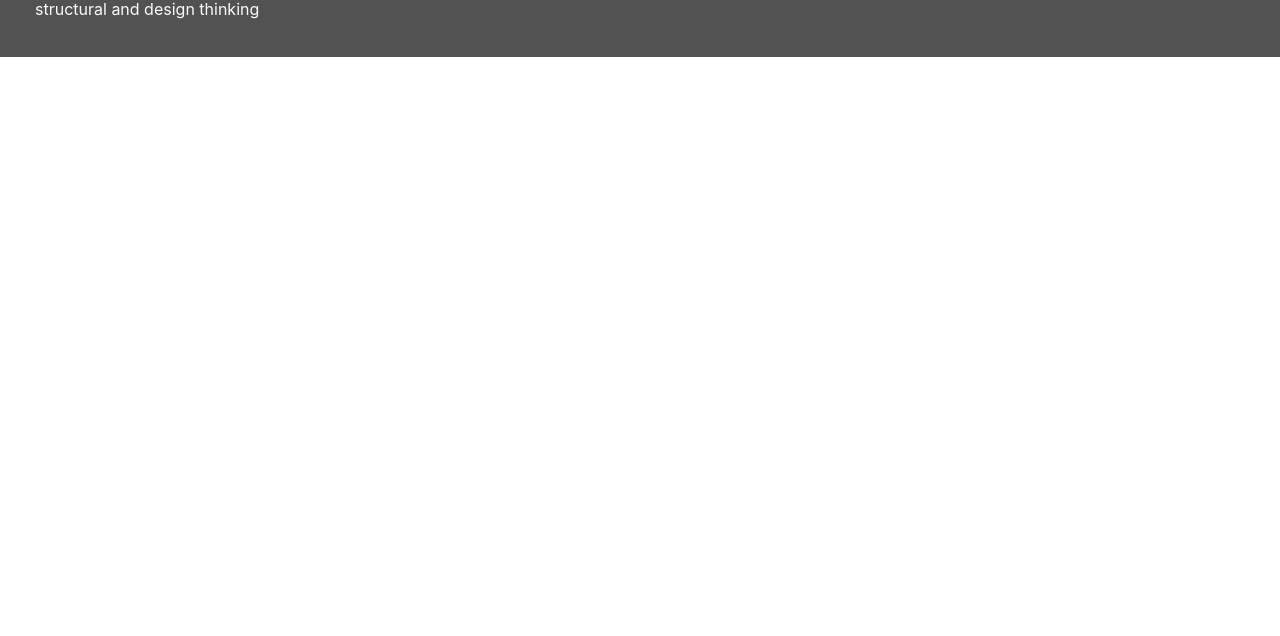
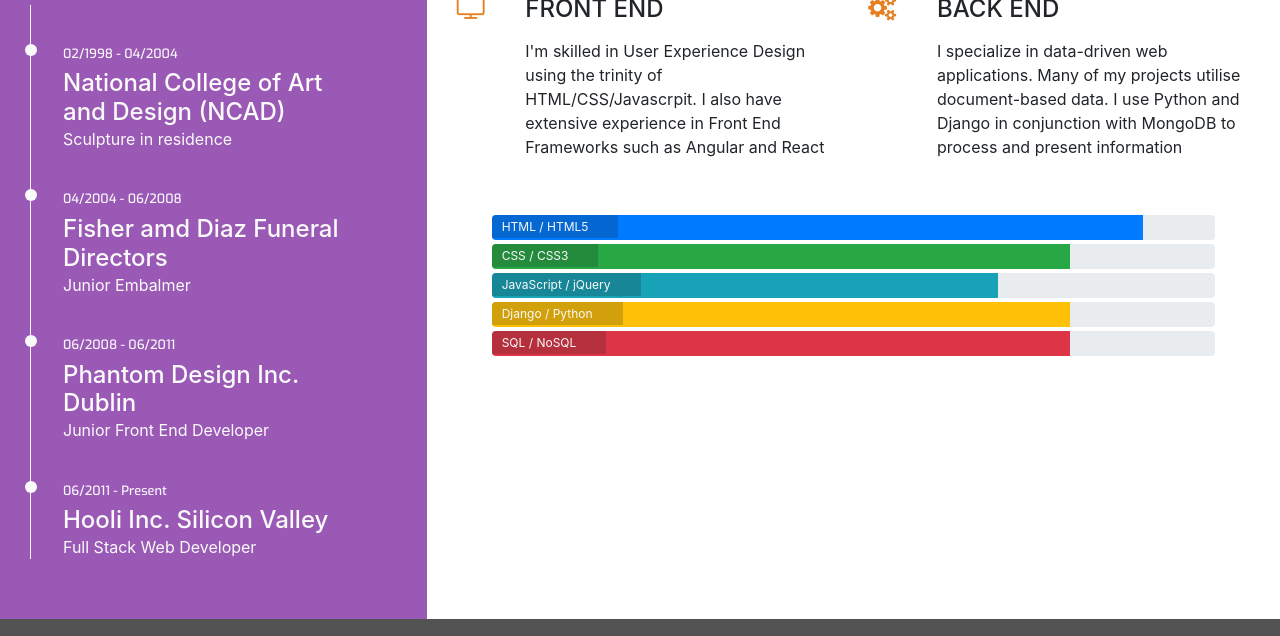
Before and after one commit to taz1003/ucd-resume, a plain HTML site: page resume.html in a window 1280 px wide. Shown: the part 472-1108 px from the top of the page. Before the commit the page ends 800 px from the top, so only its background shows below. Drawn offline with nearby package versions, Linux system fonts and the light colour scheme.

Commit message:
Add resume.html content

```diff
--- a/assets/css/style.css
+++ b/assets/css/style.css
@@ -19,6 +19,10 @@
 }
 
 .ui-menu-color-resume {
+	background-color: #9b59b6;
+}
+
+.bg-color-work-history {
 	background-color: #9b59b6;
 }
 
@@ -63,6 +67,7 @@ h4 {
 	float: none;
 }
 
+.history-heading,
 .section-heading {
 	font-family: "Exo", sans-serif;
 	font-weight: 300;
@@ -259,3 +264,72 @@ footer {
 	position: relative;
 	width: 60%;
 }
+
+/*--------------------------------------------Skills*/
+
+.progress {
+	position: relative;
+	height: 25px;
+	margin-bottom: 4px;
+}
+
+.progress-type {
+	position: absolute;
+	left: 0px;
+	font-weight: 400;
+	padding: 3px 30px 2px 10px;
+	color: #fafafa;
+	background-color: rgba(25, 25, 25, 0.2);
+}
+
+.progress-section {
+	margin: 40px 20px;
+}
+
+/*--------------------------------------------Work History*/
+
+.history-heading {
+	color: #fafafa;
+	margin-bottom: 50px;
+}
+
+.timeline-item {
+	padding: 4em 2em 0em 2em;
+	position: relative;
+	color: #fafafa;
+	border-left: 1px solid;
+}
+
+.timeline-item p {
+	padding: 0;
+	margin: 0;
+}
+
+.timeline-item:before {
+	content: attr(data-dates);
+	position: absolute;
+	left: 2.5 em;
+	top: 3em;
+	display: block;
+	font-family: "Exo", sans-serif;
+	font-weight: 500;
+	font-size: 0.8em;
+	padding: 0;
+	margin: 0;
+}
+
+.timeline-item:after {
+	width: 12px;
+	height: 12px;
+	display: block;
+	position: absolute;
+	top: 2.4em;
+	left: -6px;
+	border-radius: 12px;
+	content: '';
+	background: #fafafa;
+}
+
+.history-items {
+	margin-bottom: 30px;
+}
--- a/resume.html
+++ b/resume.html
@@ -8,9 +8,10 @@
 		<link rel="stylesheet" href="https://maxcdn.bootstrapcdn.com/font-awesome/4.7.0/css/font-awesome.min.css" type="text/css" />
 		<link rel="stylesheet" href="https://cdnjs.cloudflare.com/ajax/libs/hover.css/2.1.1/css/hover-min.css" type="text/css" />
 		<link rel="stylesheet" href="assets/css/style.css" />
-		<title>Rosie</title>
+		<title>Rosie Odenkirk</title>
 	</head>
 	<body>
+		<!-- Header -->
 		<header>
 			<div class="row no-gutters">
 				<a class="col-md-4 logo" href="index.html"></a>
@@ -28,13 +29,19 @@
 									<a class="hvr-sweep-to-bottom" href="#"><i class="fa fa-home" aria-hidden="true"></i><span>Home</span></a>
 								</li>
 								<li class="col-6 col-sm-3 ui-menu-color-resume list-inline-item menuitem">
-									<a class="hvr-sweep-to-bottom" href="#"><i class="fa fa-graduation-cap" aria-hidden="true"></i><span>Resume</span></a>
+									<a class="hvr-sweep-to-bottom" href="#"
+										><i class="fa fa-graduation-cap" aria-hidden="true"></i><span>Resume</span></a
+									>
 								</li>
 								<li class="col-6 col-sm-3 ui-menu-color-contact list-inline-item menuitem">
-									<a class="hvr-sweep-to-bottom" href="#"><i class="fa fa-comment-o" aria-hidden="true"></i><span>Contact</span></a>
+									<a class="hvr-sweep-to-bottom" href="#"
+										><i class="fa fa-comment-o" aria-hidden="true"></i><span>Contact</span></a
+									>
 								</li>
 								<li class="col-6 col-sm-3 ui-menu-color-download list-inline-item menuitem">
-									<a class="hvr-sweep-to-bottom" href="#"><i class="fa fa-download" aria-hidden="true"></i><span>Download CV</span></a>
+									<a class="hvr-sweep-to-bottom" href="#"
+										><i class="fa fa-download" aria-hidden="true"></i><span>Download CV</span></a
+									>
 								</li>
 							</ul>
 						</div>
@@ -42,13 +49,148 @@
 				</div>
 			</div>
 		</header>
-		<section></section>
+
+		<!-- Main body -->
+		<section class="container-fluid">
+			<div class="row">
+				<div class="col-md-4 bg-color-work-history section-column">
+					<div class="row">
+						<div class="col-12">
+							<h3 class="history-heading uppercase">Work History</h3>
+						</div>
+					</div>
+					<div class="history-items">
+						<div class="timeline-item" data-dates="02/1998 - 04/2004">
+							<h4>National College of Art and Design (NCAD)</h4>
+							<p>Sculpture in residence</p>
+						</div>
+						<div class="timeline-item" data-dates="04/2004 - 06/2008">
+							<h4>Fisher amd Diaz Funeral Directors</h4>
+							<p>Junior Embalmer</p>
+						</div>
+						<div class="timeline-item" data-dates="06/2008 - 06/2011">
+							<h4>Phantom Design Inc. Dublin</h4>
+							<p>Junior Front End Developer</p>
+						</div>
+						<div class="timeline-item" data-dates="06/2011 - Present">
+							<h4>Hooli Inc. Silicon Valley</h4>
+							<p>Full Stack Web Developer</p>
+						</div>
+					</div>
+				</div>
+				<div class="col-md-8 bg-color-three-reasons section-column">
+					<!-- row-table gives a table and section-column gives a cell -->
+					<div class="row">
+						<div class="col">
+							<h3 class="section-heading uppercase">My Skills</h3>
+						</div>
+					</div>
+					<div class="row">
+						<div class="col-10 offset-1 offset-sm-0 col-sm-4 col-md-6">
+							<div class="row">
+								<div class="col-2">
+									<i class="three-reasons-icon fa fa-tv" aria-hidden="true"></i>
+								</div>
+								<div class="col-10">
+									<h4 class="three-reasons-heading uppercase">Front End</h4>
+									<p>
+										I'm skilled in User Experience Design using the trinity of HTML/CSS/Javascrpit. I also have extensive
+										experience in Front End Frameworks such as Angular and React
+									</p>
+								</div>
+							</div>
+						</div>
+						<div class="col-10 offset-1 offset-sm-0 col-sm-4 col-md-6">
+							<div class="row">
+								<div class="col-2">
+									<i class="three-reasons-icon fa fa-gears" aria-hidden="true"></i>
+								</div>
+								<div class="col-10">
+									<h4 class="three-reasons-heading uppercase">Back End</h4>
+									<p>
+										I specialize in data-driven web applications. Many of my projects utilise document-based data. I use Python
+										and Django in conjunction with MongoDB to process and present information
+									</p>
+								</div>
+							</div>
+						</div>
+					</div>
+					<div class="row progress-section">
+						<div class="col">
+							<div class="progress">
+								<div
+									class="progress-bar"
+									role="progressbar"
+									aria-valuenow="90"
+									aria-valuemin="0"
+									aria-valuemax="100"
+									style="width: 90%">
+									<span class="sr-only">90% complete</span>
+								</div>
+								<span class="progress-type">HTML / HTML5</span>
+							</div>
+							<div class="progress">
+								<div
+									class="progress-bar bg-success"
+									role="progressbar"
+									aria-valuenow="80"
+									aria-valuemin="0"
+									aria-valuemax="100"
+									style="width: 80%">
+									<span class="sr-only">80% complete</span>
+								</div>
+								<span class="progress-type">CSS / CSS3</span>
+							</div>
+							<div class="progress">
+								<div
+									class="progress-bar bg-info"
+									role="progressbar"
+									aria-valuenow="70"
+									aria-valuemin="0"
+									aria-valuemax="100"
+									style="width: 70%">
+									<span class="sr-only">70% complete</span>
+								</div>
+								<span class="progress-type">JavaScript / jQuery</span>
+							</div>
+							<div class="progress">
+								<div
+									class="progress-bar bg-warning"
+									role="progressbar"
+									aria-valuenow="80"
+									aria-valuemin="0"
+									aria-valuemax="100"
+									style="width: 80%">
+									<span class="sr-only">80% complete</span>
+								</div>
+								<span class="progress-type">Django / Python</span>
+							</div>
+							<div class="progress">
+								<div
+									class="progress-bar bg-danger"
+									role="progressbar"
+									aria-valuenow="80"
+									aria-valuemin="0"
+									aria-valuemax="100"
+									style="width: 80%">
+									<span class="sr-only">80% complete</span>
+								</div>
+								<span class="progress-type">SQL / NoSQL</span>
+							</div>
+						</div>
+					</div>
+				</div>
+			</div>
+		</section>
+
+		<!-- Footer -->
 		<footer class="container-fluid">
 			<div id="footer-details" class="row">
 				<div class="col-sm-4">
 					<h5 class="upperclass general-sub">About</h5>
 					<p class="inline-block">
-						Full stack web developer || Skilled in everything from HTML to Heroku || The capacity for structural and design thinking
+						Full stack web developer || Skilled in everything from HTML to Heroku || The capacity for structural and design
+						thinking
 					</p>
 				</div>
 				<div class="col-sm-4">
```
Also changed, not shown: index.html (+21 -9 lines).
